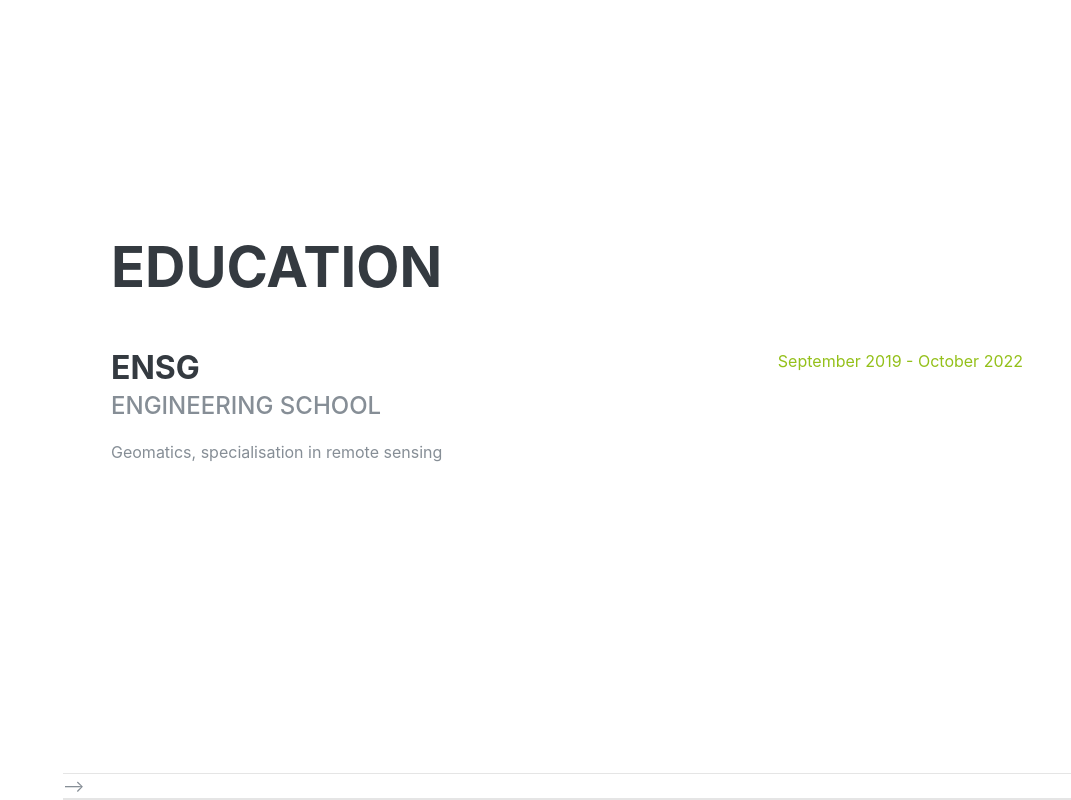
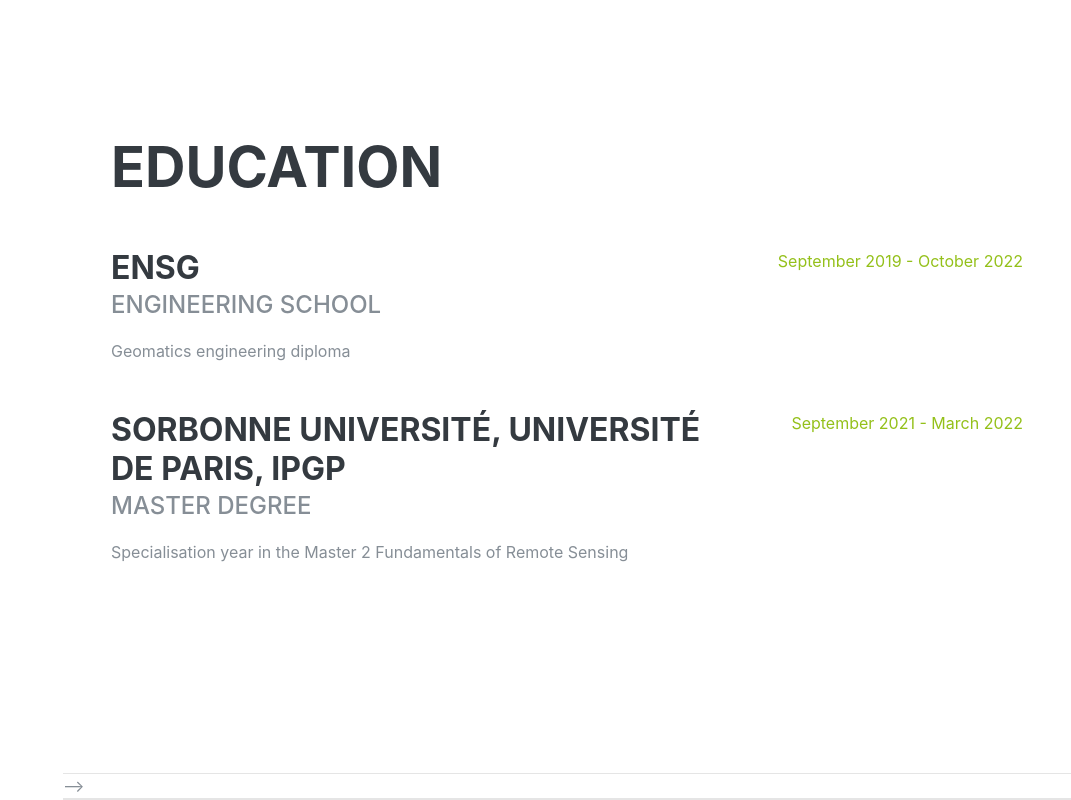
Before and after one commit to umrlastig/martin-cubaud, a plain HTML site: page index.html in a window 1280 px wide. Shown: the part 1631-2431 px from the top of the page, without its empty margins (209-1280 px from the left). Drawn offline with nearby package versions, Linux system fonts and the light colour scheme; a web font is replaced by a local one.

Commit message:
Update index.html

```diff
--- a/index.html
+++ b/index.html
@@ -406,13 +406,23 @@
           <div class="resume-content">
             <h3 class="mb-0">ENSG</h3>
             <div class="subheading mb-3">Engineering school</div>
-            <div>Geomatics, specialisation in remote sensing</div>
+            <div>Geomatics engineering diploma</div>
           </div>
           <div class="resume-date text-md-right">
             <span class="text-primary">September 2019 - October 2022</span>
           </div>
         </div>
 
+        <div class="resume-item d-flex flex-column flex-md-row justify-content-between mb-5">
+          <div class="resume-content">
+            <h3 class="mb-0">Sorbonne Université, Université de Paris, IPGP</h3>
+            <div class="subheading mb-3">Master degree</div>
+            <div>Specialisation year in the Master 2 Fundamentals of Remote Sensing</div>
+          </div>
+          <div class="resume-date text-md-right">
+            <span class="text-primary">September 2021 - March 2022</span>
+          </div>
+        </div>
       </div>
     </section>
 
```
